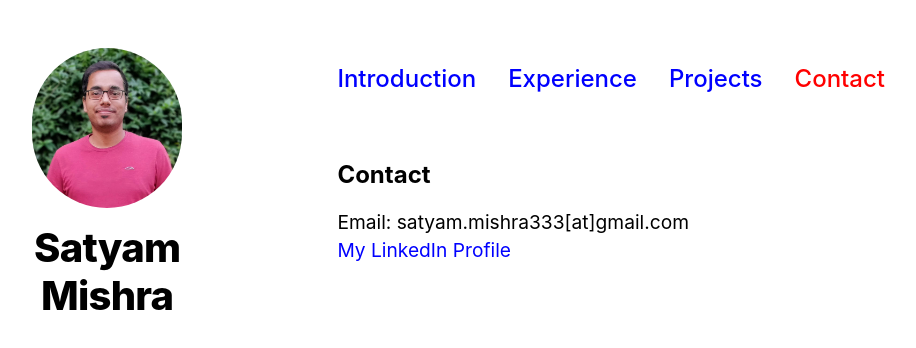
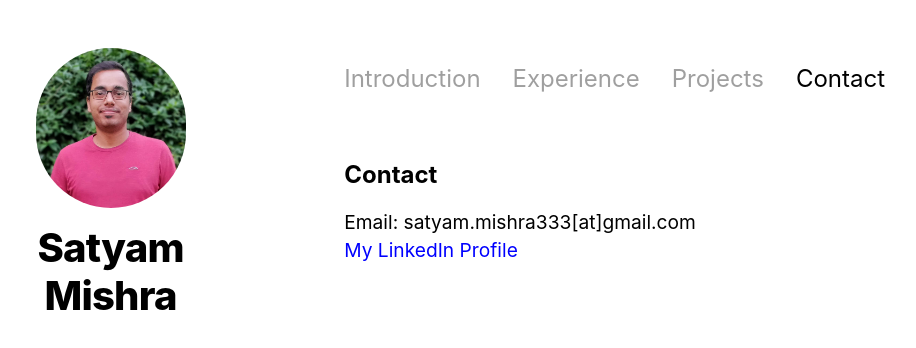
Before and after one commit to page-source/satyam-mishra-app, a Next.js app: page /contact in a window 1280 px wide. Shown: the top 348 px of the page, without its empty margins (203-1119 px from the left). Built offline with nearby package versions, Linux system fonts and the light colour scheme.

Commit message:
Styling on navigation links

```diff
--- a/styles/Home.module.css
+++ b/styles/Home.module.css
@@ -10,12 +10,13 @@
   border-radius: 10px;
   padding: 0rem 1rem;
   font-size: 1.5em;
-  color: blue;
-  font-weight: 500;
+  color: gray;
+  opacity: 0.75;
 }
 
 .ulStyles .navigationTab.activeTab {
-  color: red;
+  color: black;
+  opacity: 1;
 }
 
 .mainContent {
```
